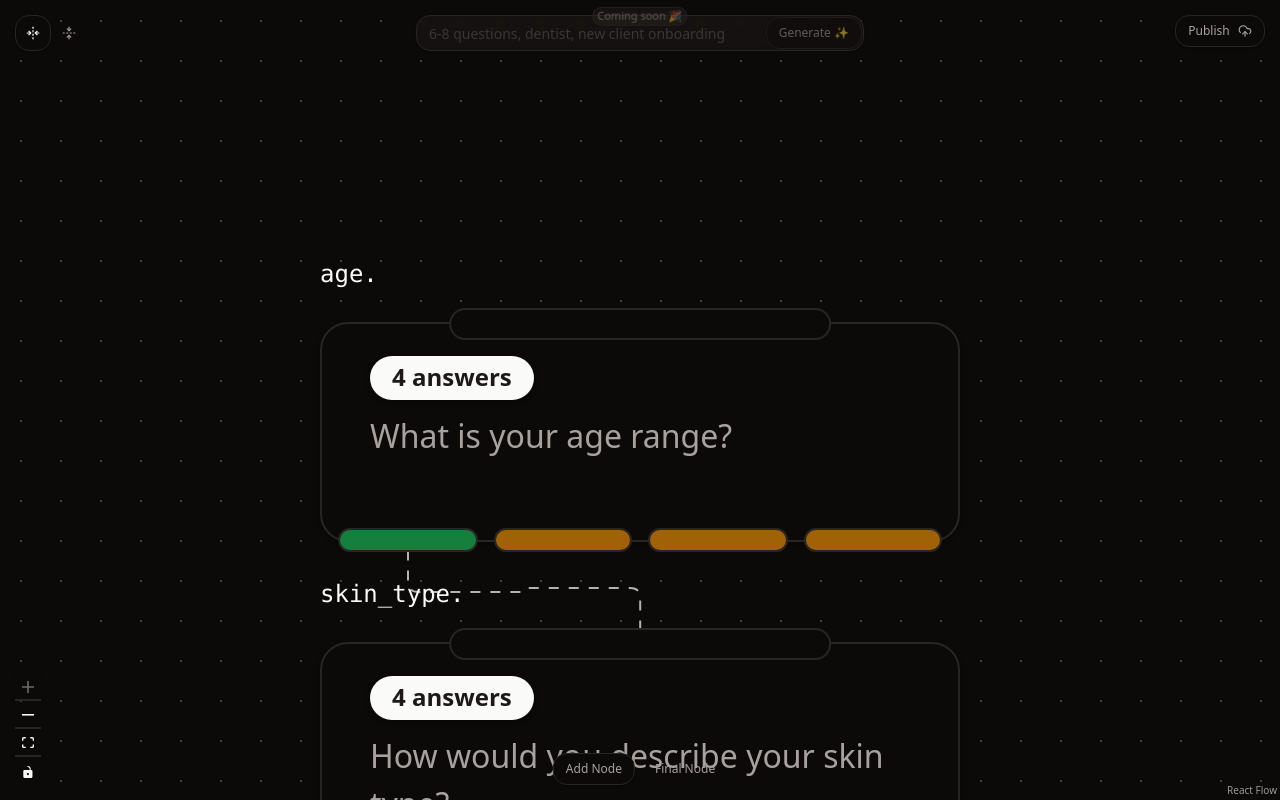
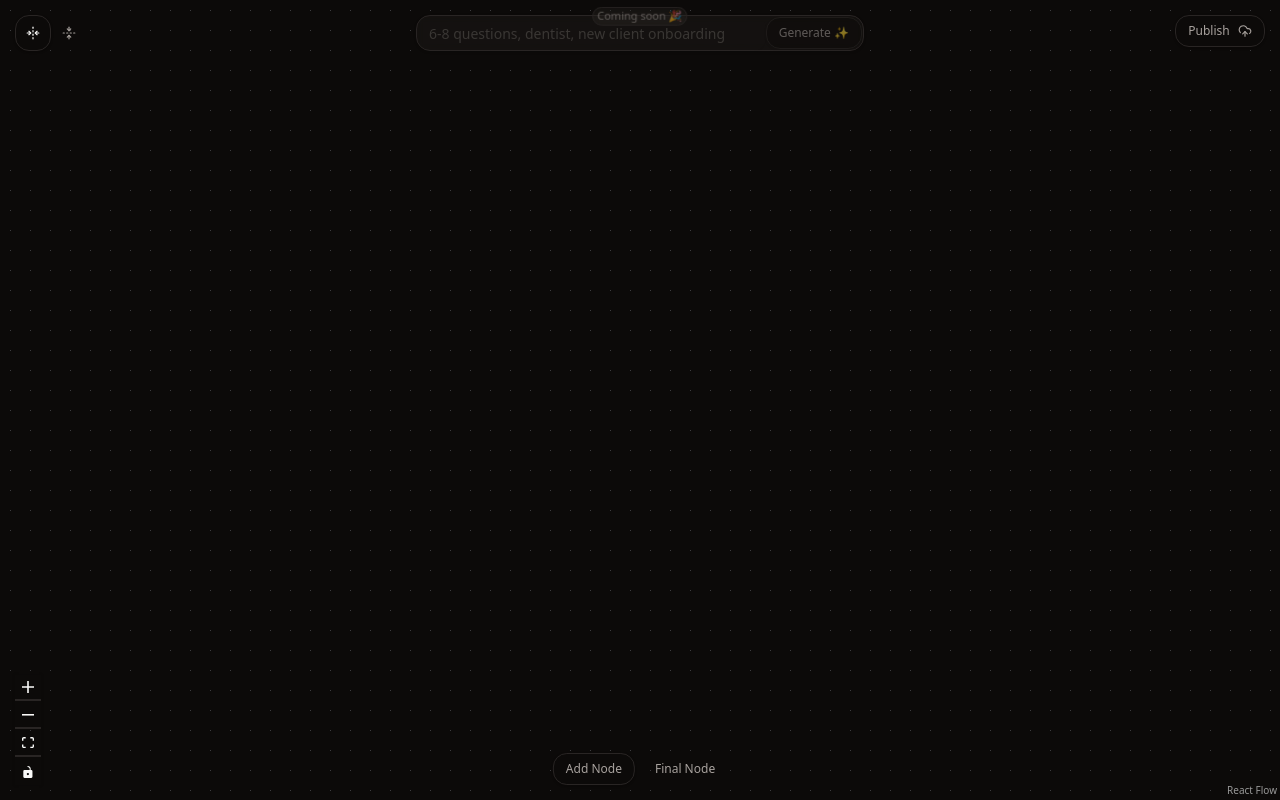
Before and after one commit to jrcairns/flow, a Next.js app: page / in a window 1280 px wide. Built offline with nearby package versions, Linux system fonts and the light colour scheme.

Commit message:
rm dummy data

```diff
--- a/src/app/page.tsx
+++ b/src/app/page.tsx
@@ -21,7 +21,7 @@ const initialNodes = [
 export default function Home() {
   return (
     <div className="h-screen">
-      <Flow initialNodes={data.map.nodes} initialEdges={data.map.edges} />
+      <Flow initialNodes={[]} initialEdges={[]} />
     </div>
   );
 }
```
